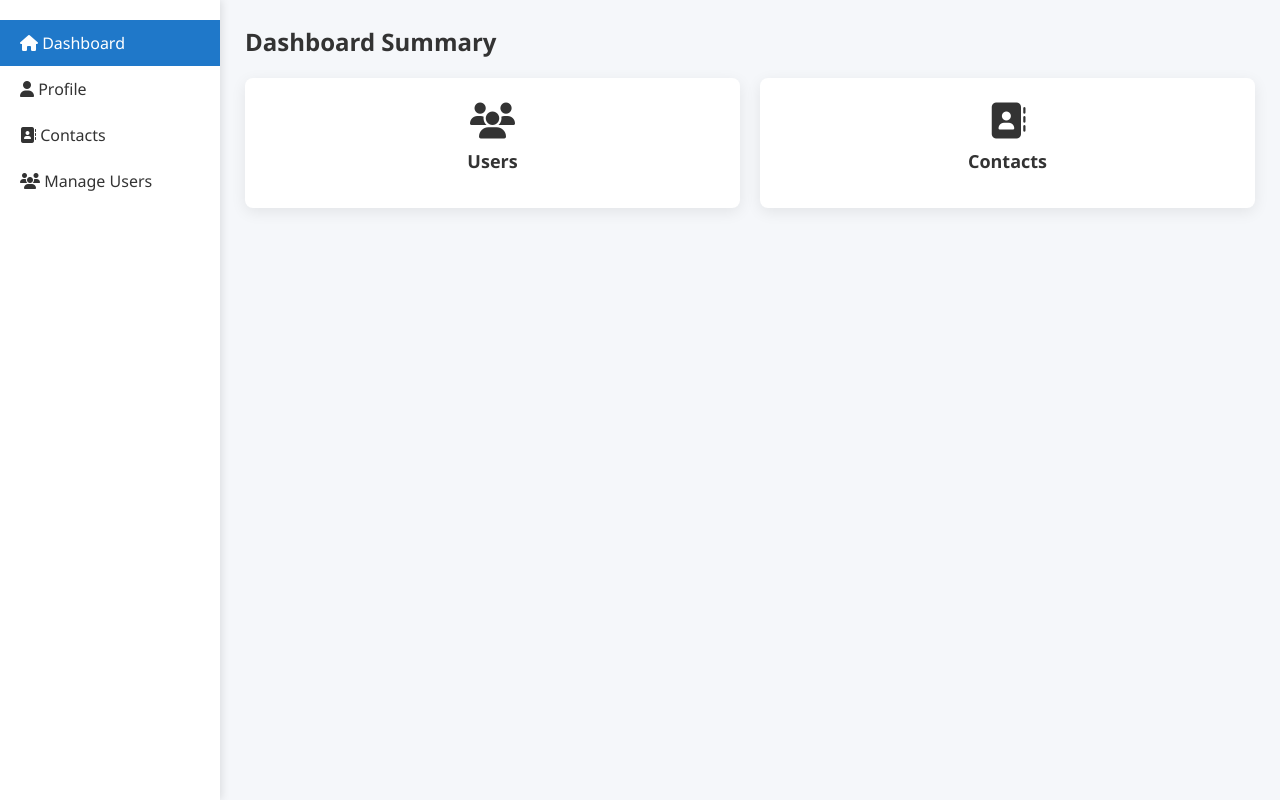
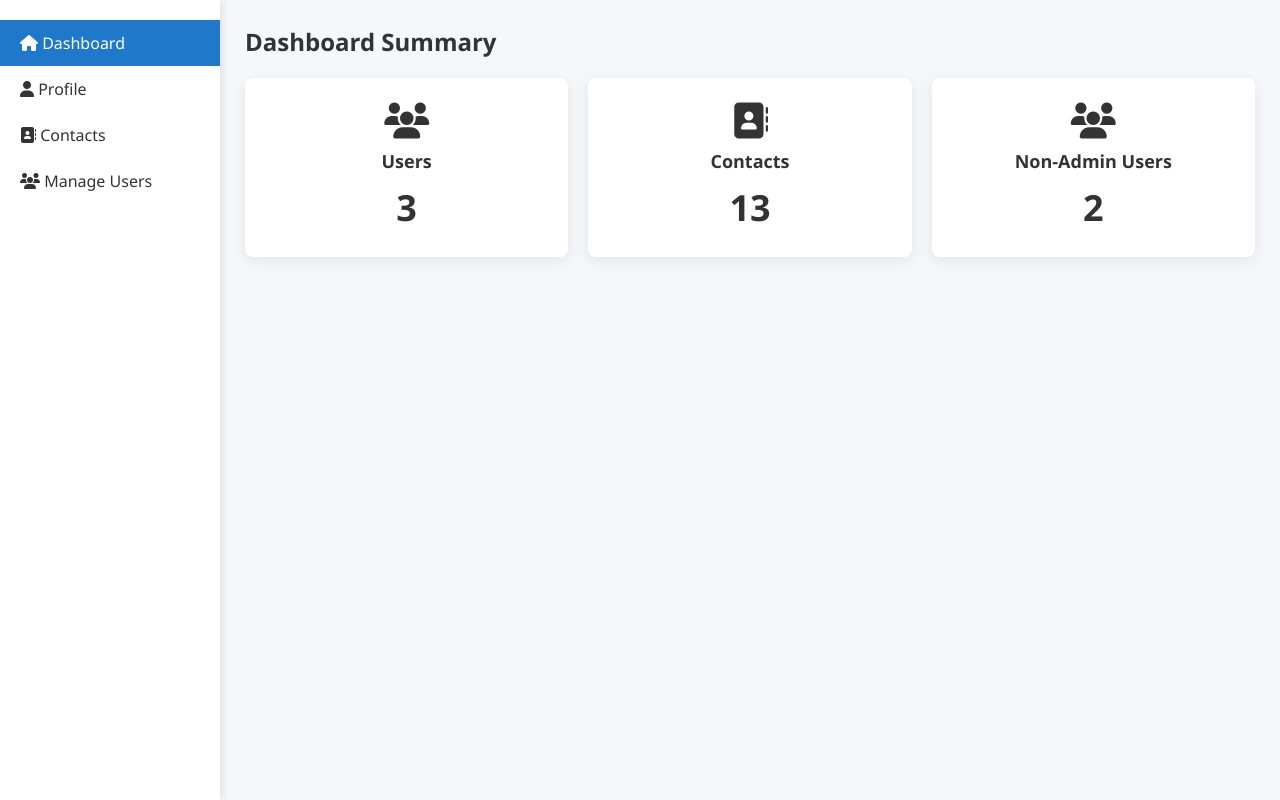
Before and after one commit to adithyaaneesh/python-contact-manager, a Django app: page /admindashboard/ in a window 1280 px wide. Shown: the part 65-865 px from the top of the page. Run offline with Django 5.2, Linux system fonts and the light colour scheme; a user stored in the database is signed in; data comes from the database, SQL or seed files in the repository; both versions use the stored data as it was after the commit.

Commit message:
admin dashboard count

```diff
--- a/contact_app/templates/admin_dashboard.html
+++ b/contact_app/templates/admin_dashboard.html
@@ -144,14 +144,19 @@
             <div class="card users">
                 <i class="fa-solid fa-users"></i>
                 Users
-                <div class="count-number">{{ users.count }}</div>
+                <div class="count-number">{{ user_count }}</div>
             </div>
+
             <div class="card users">
                 <i class="fa-solid fa-address-book"></i>
                 Contacts
-                <div class="count-number">{{ contacts.count }}</div>
+                <div class="count-number">{{ contact_count }}</div>
             </div>
-
+            <div class="card users">
+                <i class="fa-solid fa-users"></i>
+                Non-Admin Users
+                <div class="count-number">{{ user_only_count }}</div>
+            </div>
         </div>
     </div>
 </div>
--- a/contact_app/views.py
+++ b/contact_app/views.py
@@ -3,6 +3,8 @@ from django.contrib.auth import authenticate, login, logout
 from django.contrib.auth.decorators import login_required
 from .forms import UserRegistrationForm
 from .models import Contact
+from django.contrib.auth.models import User
+
 
 
 def user_register(request):
@@ -41,9 +43,6 @@ def user_logout(request):
     return redirect('login')
 
 
-@login_required
-def admin_dashboard(request):
-    return render(request, 'admin_dashboard.html' )
 
 @login_required
 def contact_list(request):
@@ -98,3 +97,21 @@ def delete_contact(request, contact_id):
 def user_profile(request):
     user = request.user
     return render(request, 'user_profile.html',{'user':user})
+
+@login_required
+def admin_dashboard(request):
+    if not request.user.is_superuser:
+        return redirect('home')
+    user_only = User.objects.filter(is_superuser=False)
+    users = User.objects.all()
+    contacts = Contact.objects.all()
+
+    context = {
+        'user_only': user_only,
+        'users': users,
+        'contacts': contacts,
+        'user_only_count':user_only.count(),
+        'user_count': users.count(),
+        'contact_count': contacts.count(),
+    }
+    return render(request, 'admin_dashboard.html', context)
```
Also changed, not shown: db.sqlite3.
